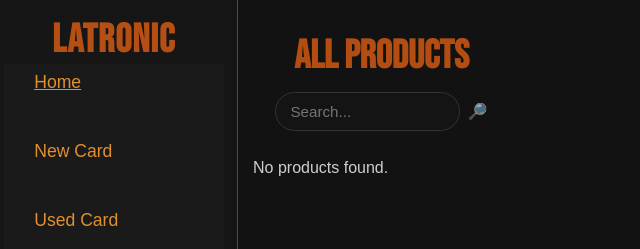
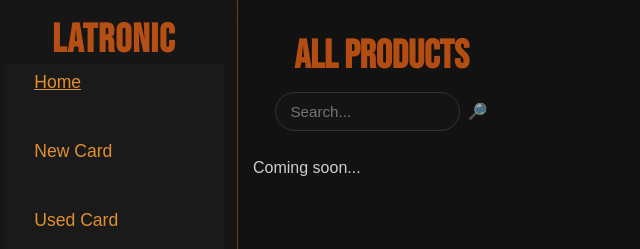
Before and after one commit to latronicstore/latronic1, a website: page public/shop.html in a window 1280 px wide. Shown: the top 249 px of the page, 9-649 px from the left. Drawn offline with nearby package versions, Linux system fonts and the light colour scheme; no server answers.

Commit message:
Add files via upload

```diff
--- a/public/shop.html
+++ b/public/shop.html
@@ -617,7 +617,7 @@ if (vinylClose) {
   function renderProductos(lista, scrollY = null) {
     const carrito = JSON.parse(localStorage.getItem("productos-en-cart")) || [];
     contenedor.innerHTML = "";
-    if (!Array.isArray(lista) || lista.length === 0) { contenedor.innerHTML = "<p>No products found.</p>"; return; }
+    if (!Array.isArray(lista) || lista.length === 0) { contenedor.innerHTML = "<p>Coming soon...</p>"; return; }
 
     lista.forEach(prod => {
       const div = document.createElement("div");
```
